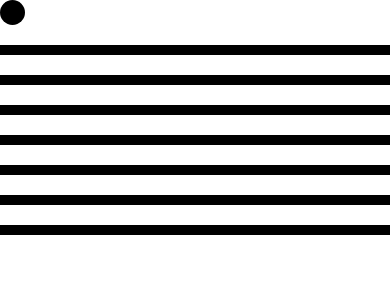
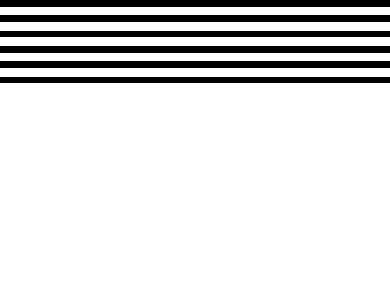
Before and after one commit to Pfannen/beat-canvas, a Next.js app: page / in a window 390 px wide. Shown: the top 300 px of the page. Built offline with nearby package versions, Linux system fonts and the light colour scheme.

Commit message:
Fixed the measure segments to be height responsive

```diff
--- /dev/null
+++ b/app/page.module.css
@@ -0,0 +1,4 @@
+.measures {
+  width: 100%;
+  height: 10vh;
+}
--- a/app/page.tsx
+++ b/app/page.tsx
@@ -1,28 +1,27 @@
 "use client";
 
 import MusicProvider from "@/components/providers/music";
-import Measure from "@/components/ui/measure/modifiable-measure";
-import Note from "@/components/ui/measure/note";
-import SplitSegment from "@/components/ui/measure/segment/split-segment";
-import { minimalSegmentGenerator } from "@/components/ui/reusable/segment-split/utils";
+import DisplayMeasure from "@/components/ui/measure/display-measure";
+import classes from "./page.module.css";
 
 export default function Home() {
   return (
     <MusicProvider>
-      <Note />
+      <div className={classes.measures}>
+        <DisplayMeasure componentsAbove={2} componentsBelow={2} />
+      </div>
+    </MusicProvider>
+  );
+}
+
+{
+  /* <Note />
       <Measure
         segmentGenerator={minimalSegmentGenerator}
         notes={[{ x: 1.5, type: "eighth", y: 0 }]}
         timeSignature={{ beatNote: 4, beatsPerMeasure: 4 }}
         renderSegment={(props) => (
           <SplitSegment {...props} lineHeight="10px" spaceHeight="20px" />
-          // <Segment
-          //   {...props}
-          //   aboveBody={3}
-          //   belowBody={3}
-          //   lineHeight="10px"
-          //   spaceHeight="20px"
-          // />
         )}
         addNote={(note) => {
           console.log(note);
@@ -30,7 +29,5 @@ export default function Home() {
         removeNote={(x, y) => {
           console.log(x, y);
         }}
-      />
-    </MusicProvider>
-  );
+      /> */
 }
--- /dev/null
+++ b/components/ui/measure/display-measure/index.module.css
@@ -0,0 +1,15 @@
+.container {
+  height: 100%;
+}
+
+.body {
+  height: 100%;
+}
+
+.before {
+  height: var(--padding-top);
+}
+
+.after {
+  height: var(--padding-bottom);
+}
--- a/components/ui/measure/display-measure/index.tsx
+++ b/components/ui/measure/display-measure/index.tsx
@@ -1,10 +1,48 @@
+import LedgerComponent from "../ledger-component";
+import Segment from "../segment";
+import { LedgerComponentRenderer } from "../utils";
 import classes from "./index.module.css";
-import { FunctionComponent } from "react";
+import { CSSProperties, FunctionComponent, ReactNode } from "react";
 
-type DisplayMeasureProps = {};
+type DisplayMeasureProps = {
+  componentsBelow?: number;
+  componentsAbove?: number;
+  notesComponents?: ReactNode;
+};
 
-const DisplayMeasure: FunctionComponent<DisplayMeasureProps> = () => {
-  return <></>;
+const DisplayMeasure: FunctionComponent<DisplayMeasureProps> = ({
+  componentsAbove = 0,
+  componentsBelow = 0,
+  notesComponents,
+}) => {
+  const componentRenderer: LedgerComponentRenderer = (y, isLine, height) => {
+    return <LedgerComponent height={height} isLine={isLine} />;
+  };
+  // const paddingTop =
+  //   componentsAbove * lineHeight + componentsAbove * spaceHeight + heightUnit;
+  // const paddingBottom =
+  //   componentsBelow * lineHeight + componentsBelow * spaceHeight + heightUnit;
+  return (
+    <div
+      className={classes.container}
+      // style={
+      //   {
+      //     "--padding-top": paddingTop,
+      //     "--padding-bottom": paddingBottom,
+      //   } as CSSProperties
+      // }
+    >
+      <Segment
+        width={1}
+        belowBody={componentsBelow}
+        aboveBody={componentsAbove}
+        renderLedgerComponent={componentRenderer}
+        startWithLine
+        body={7}
+      />
+      {notesComponents}
+    </div>
+  );
 };
 
 export default DisplayMeasure;
--- a/components/ui/measure/segment/index.tsx
+++ b/components/ui/measure/segment/index.tsx
@@ -1,35 +1,54 @@
 import { FunctionComponent } from "react";
 import { LedgerComponentRenderer, generateMeasureComponents } from "../utils";
+import { MeasureUtils } from "@/objects/note-position";
 
 type Props = {
   belowBody: number;
   aboveBody: number;
+  body?: number;
   width: number;
   className?: string;
-  aboveClassName?: string;
-  belowClassName?: string;
-  bodyClassName?: string;
   startWithLine?: boolean; //To render a line or a space first
+  spaceToLineRatio?: number;
   renderLedgerComponent: LedgerComponentRenderer;
 };
 
 const Segment: FunctionComponent<Props> = (props) => {
-  const { belowBody, aboveBody } = props;
+  const { belowBody, body = 9, aboveBody } = props;
+  const { spaceToLineRatio = 0.25 } = props;
+  const totalComponents = belowBody + body + aboveBody;
+  const lineCount = MeasureUtils.getLineCount(
+    totalComponents - 1,
+    !!props.startWithLine
+  );
+  const spaceCount = MeasureUtils.getSpaceCount(
+    totalComponents - 1,
+    !!props.startWithLine
+  );
+  const linePercentage = lineCount / totalComponents; //The percentage of the container that ALL of the lines get
+  const spacePercentage = 1 - linePercentage; //The percentage of the container that ALL of the spaces get
+
+  const percentPerLine =
+    (1 / lineCount) * linePercentage * (1 - spaceToLineRatio / 2); //Apply half the ratio to downsize the line and half to upsize the space
+  const percentPerSpace =
+    (1 / spaceCount) * spacePercentage * (1 + spaceToLineRatio / 2);
   const components = generateMeasureComponents(
     belowBody,
     aboveBody,
+    percentPerLine * 100 + "%",
+    percentPerSpace * 100 + "%",
     !!props.startWithLine,
-    props.renderLedgerComponent
+    props.renderLedgerComponent,
+    props.body
   );
   return (
-    <div className={props.className} style={{ width: props.width * 100 + "%" }}>
-      {aboveBody && (
-        <span className={props.aboveClassName}>{components[0]}</span>
-      )}
-      <span className={props.bodyClassName}>{components[1]}</span>
-      {belowBody && (
-        <span className={props.belowClassName}>{components[2]}</span>
-      )}
+    <div
+      className={props.className}
+      style={{ width: props.width * 100 + "%", height: "100%" }}
+    >
+      {components[0]}
+      {components[1]}
+      {components[2]}
     </div>
   );
 };
--- a/components/ui/measure/segment/split-segment/index.tsx
+++ b/components/ui/measure/segment/split-segment/index.tsx
@@ -6,16 +6,14 @@ import { SegmentProps } from "../../types";
 import { FunctionComponent, useState } from "react";
 import { SegmentBeat } from "@/components/providers/music/types";
 
-type SplitSegmentProps = {
-  lineHeight: string;
-  spaceHeight: string;
-} & SegmentProps;
-
-const SplitSegment: FunctionComponent<SplitSegmentProps> = (props) => {
+const SplitSegment: FunctionComponent<SegmentProps> = (props) => {
   const [split, setSplit] = useState(false);
-  const { lineHeight, spaceHeight, width } = props;
-  const renderLedgerComponent = (yPos: number, isLine: boolean) => {
-    const height = isLine ? lineHeight : spaceHeight;
+  const { width } = props;
+  const renderLedgerComponent = (
+    yPos: number,
+    isLine: boolean,
+    height: string
+  ) => {
     return (
       <LedgerComponent
         as={DropContainer}
@@ -38,8 +36,6 @@ const SplitSegment: FunctionComponent<SplitSegmentProps> = (props) => {
         aboveBody={3}
         renderLedgerComponent={renderLedgerComponent}
         width={width}
-        aboveClassName={classes.light}
-        belowClassName={classes.light}
       />
     );
   } else {
--- a/components/ui/measure/utils.tsx
+++ b/components/ui/measure/utils.tsx
@@ -2,12 +2,15 @@ import { ReactElement } from "react";
 
 export type LedgerComponentRenderer = (
   yPos: number,
-  isLine: boolean
+  isLine: boolean,
+  heightPercentage: string
 ) => ReactElement;
 
 export const generateMeasureComponents = (
   belowBody: number,
   aboveBody: number,
+  lineHeight: string,
+  spaceHeight: string,
   startWithLine: boolean,
   getComponent: LedgerComponentRenderer,
   bodyCt = 9
@@ -15,17 +18,19 @@ export const generateMeasureComponents = (
   const above = new Array(aboveBody);
   const body = new Array(bodyCt);
   const below = new Array(belowBody);
-  const totalComponents = 9 + belowBody + aboveBody;
+  const totalComponents = bodyCt + belowBody + aboveBody;
 
   for (let y = totalComponents - 1; y > -1; y--) {
     let isLine = y % 2 != 0;
+
     if (startWithLine) isLine = !isLine;
+    const height = isLine ? lineHeight : spaceHeight;
     if (y < belowBody) {
-      below.push(getComponent(y, isLine));
+      below.push(getComponent(y, isLine, height));
     } else if (y < belowBody + bodyCt) {
-      body.push(getComponent(y, isLine));
+      body.push(getComponent(y, isLine, height));
     } else {
-      above.push(getComponent(y, isLine));
+      above.push(getComponent(y, isLine, height));
     }
   }
   return [above, body, below];
--- a/objects/note-position/index.ts
+++ b/objects/note-position/index.ts
@@ -24,36 +24,14 @@ export default class NotePosition {
     this.startsWithLine = startWithLine;
   }
 
-  //If startsWithLine is true this returns the number of lines
-  private getFirstComponentCount(yPos: number) {
-    return Math.floor(yPos / 2) + 1;
-  }
-
-  //If startsWithLine is false this returns the number of lines
-  private getSecondComponentCount(yPos: number) {
-    return Math.floor(yPos + 1 / 2);
-  }
-
-  private getSpaceCount(yPos: number) {
-    return this.startsWithLine
-      ? this.getSecondComponentCount(yPos)
-      : this.getFirstComponentCount(yPos);
-  }
-
-  private getLineCount(yPos: number) {
-    return this.startsWithLine
-      ? this.getFirstComponentCount(yPos)
-      : this.getSecondComponentCount(yPos);
-  }
-
   private isOnLine(yPos: number) {
     return this.startsWithLine ? yPos % 2 === 0 : yPos % 2 !== 0;
   }
 
   //Returns the value that is in the center of the component (line or space) that yPos represents
   private getYOffset(yPos: number) {
-    let spaceCount = this.getSpaceCount(yPos);
-    let lineCount = this.getLineCount(yPos);
+    let spaceCount = MeasureUtils.getSpaceCount(yPos, this.startsWithLine);
+    let lineCount = MeasureUtils.getLineCount(yPos, this.startsWithLine);
     this.isOnLine(yPos) ? (lineCount -= 0.5) : (spaceCount -= 0.5);
     const units = spaceCount * this.spaceHeight + lineCount * this.lineHeight;
     return units + this.unit;
@@ -74,3 +52,27 @@ export default class NotePosition {
     });
   }
 }
+
+export class MeasureUtils {
+  //If startsWithLine is true this returns the number of lines
+  private static getFirstComponentCount(yPos: number) {
+    return Math.floor(yPos / 2) + 1;
+  }
+
+  //If startsWithLine is false this returns the number of lines
+  private static getSecondComponentCount(yPos: number) {
+    return Math.floor((yPos + 1) / 2);
+  }
+
+  static getSpaceCount(yPos: number, startsWithLine: boolean) {
+    return startsWithLine
+      ? this.getSecondComponentCount(yPos)
+      : this.getFirstComponentCount(yPos);
+  }
+
+  static getLineCount(yPos: number, startsWithLine: boolean) {
+    return startsWithLine
+      ? this.getFirstComponentCount(yPos)
+      : this.getSecondComponentCount(yPos);
+  }
+}
```
Also changed, not shown: components/ui/measure/segment/generic-segment/index.tsx (deleted, +0 -50 lines).
